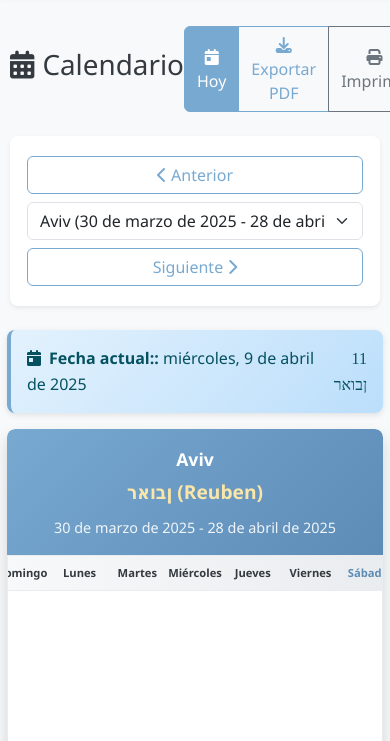
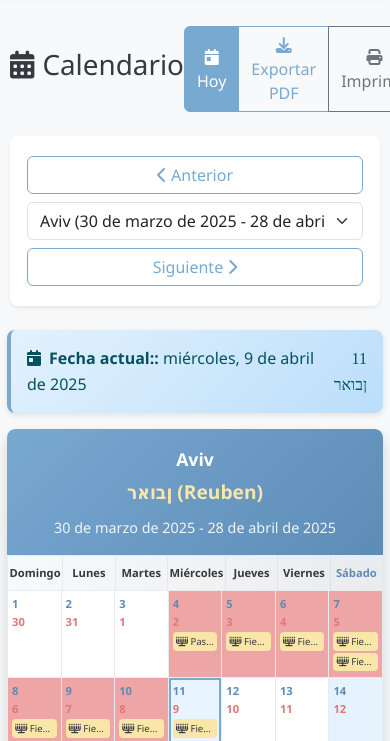
Before and after one commit to Jhnmr/Calendar, a plain HTML site: page index.html in a window 390 px wide. Shown: the part 64-805 px from the top of the page. Drawn offline with nearby package versions, Linux system fonts and the light colour scheme; a web font is replaced by a local one.

Commit message:
cuadricula calendario

```diff
--- a/css/style.css
+++ b/css/style.css
@@ -93,6 +93,7 @@ body {
   border: 1px solid var(--gray-color);
   border-radius: 0 0 0.25rem 0.25rem;
   overflow: hidden;
+  background-color: #fff;
 }
 
 .weekdays {
@@ -100,10 +101,16 @@ body {
   border-bottom: 1px solid var(--gray-color);
   font-weight: 600;
   text-align: center;
+  margin: 0;
 }
 
 .weekdays .col {
   padding: 0.75rem 0.25rem;
+  border-right: 1px solid rgba(0, 0, 0, 0.05);
+}
+
+.weekdays .col:last-child {
+  border-right: none;
 }
 
 .weekdays .sabbath {
@@ -112,6 +119,7 @@ body {
 
 .week {
   border-bottom: 1px solid var(--gray-color);
+  margin: 0;
 }
 
 .week:last-child {
@@ -134,6 +142,7 @@ body {
 
 .day.empty {
   background-color: var(--light-color);
+  min-height: 100px;
 }
 
 .day.sabbath {
@@ -167,6 +176,12 @@ body {
   transform: translateY(-3px);
   box-shadow: 0 4px 8px var(--shadow-color);
   z-index: 10;
+}
+
+/* Asegurando que las filas de bootstrap no tengan margen negativo por defecto */
+.calendar-grid .row {
+  margin-left: 0;
+  margin-right: 0;
 }
 
 .day-number {
@@ -573,12 +588,13 @@ body {
   }
 
   .day {
-    min-height: 60px;
+    min-height: 80px;
     font-size: 0.8rem;
   }
 
   .day-number {
     flex-direction: column;
+    margin-bottom: 0.25rem;
   }
 
   .hebrew-date,
@@ -633,9 +649,9 @@ body {
   }
 
   .day {
-    min-height: 50px;
+    min-height: 60px;
     font-size: 0.7rem;
-    padding: 0.1rem;
+    padding: 0.25rem;
   }
 
   .day-number {
--- a/index.html
+++ b/index.html
@@ -117,7 +117,7 @@
                         <span id="currentHebrewDate" class="hebrew-text">Cargando...</span>
                     </div>
 
-                    <div id="calendarContainer" class="calendar-month shadow">
+                    <div id="calendarContainer" class="calendar-month shadow mb-4">
                         <!-- El calendario se generará dinámicamente aquí -->
                     </div>
 
--- a/js/calendar-ui.js
+++ b/js/calendar-ui.js
@@ -1161,6 +1161,7 @@ function updateCurrentDateDisplay() {
 /**
  * Carga el calendario para el mes seleccionado
  */
+// Reemplaza la parte de generación de la cuadrícula del calendario con este código:
 function loadCalendar() {
     // Obtener el mes actual
     const currentMonth = CalendarData.months.find(month => month.id === currentMonthId);
@@ -1207,7 +1208,7 @@ function loadCalendar() {
     ];
 
     // Añadir fila de días de la semana
-    calendarGridHTML += '<div class="row weekdays">';
+    calendarGridHTML += '<div class="row weekdays g-0">';
     weekdays.forEach((day, index) => {
         const className = index === 6 ? 'col sabbath' : 'col';
         calendarGridHTML += `<div class="${className}">${day}</div>`;
@@ -1224,7 +1225,7 @@ function loadCalendar() {
     // Generar las semanas
     let dayCounter = 1;
     for (let week = 0; week < numWeeks; week++) {
-        calendarGridHTML += '<div class="row week">';
+        calendarGridHTML += '<div class="row week g-0">';
 
         for (let dayOfWeek = 0; dayOfWeek < 7; dayOfWeek++) {
             // Determinar si el día está dentro del mes
@@ -1264,7 +1265,7 @@ function loadCalendar() {
                 });
 
                 // Determinar la clase CSS para el día
-                let dayClass = 'day';
+                let dayClass = 'day col';
                 if (isSabbath) dayClass += ' sabbath';
                 if (isNewMoon) dayClass += ' new-moon';
                 if (isCurrentDay) dayClass += ' current-day';
@@ -1324,7 +1325,7 @@ function loadCalendar() {
                 dayCounter++;
             } else {
                 // Día vacío
-                calendarGridHTML += '<div class="day empty"></div>';
+                calendarGridHTML += '<div class="day empty col"></div>';
             }
         }
 
```
